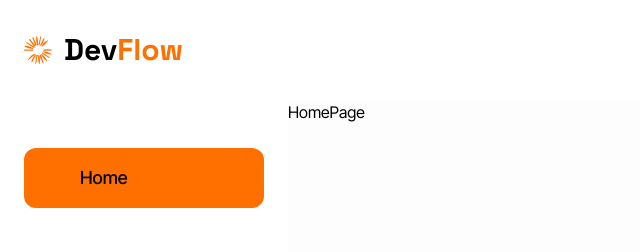
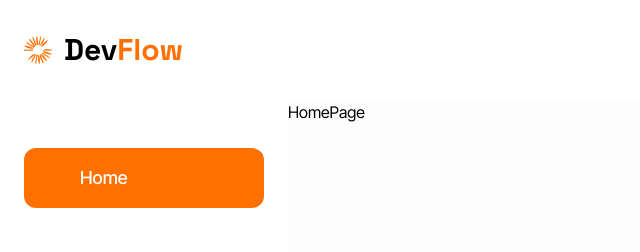
Before and after one commit to levyprado/devflow, a Next.js app: page / in a window 1280 px wide. Shown: the top 252 px of the page, without its empty margins (0-640 px from the left). Built offline with nearby package versions, Linux system fonts and the light colour scheme; some icons are missing.

Commit message:
fix: add text-white to active nav item for visibility in light and dark mode

```diff
--- a/src/components/navigation/nav-links.tsx
+++ b/src/components/navigation/nav-links.tsx
@@ -34,7 +34,9 @@ export default function NavLinks({
                   href={item.href}
                   className={cn(
                     'flex items-center gap-4 rounded-xl p-4 text-lg font-medium',
-                    pathname === item.href ? 'bg-primary' : 'bg-transparent',
+                    pathname === item.href
+                      ? 'bg-primary text-white'
+                      : 'bg-transparent',
                   )}
                 >
                   {linkContent}
@@ -49,7 +51,9 @@ export default function NavLinks({
               href={item.href}
               className={cn(
                 'flex items-center gap-4 rounded-xl p-4 text-lg font-medium',
-                pathname === item.href ? 'bg-primary' : 'bg-transparent',
+                pathname === item.href
+                  ? 'bg-primary text-white'
+                  : 'bg-transparent',
               )}
             >
               {linkContent}
```
